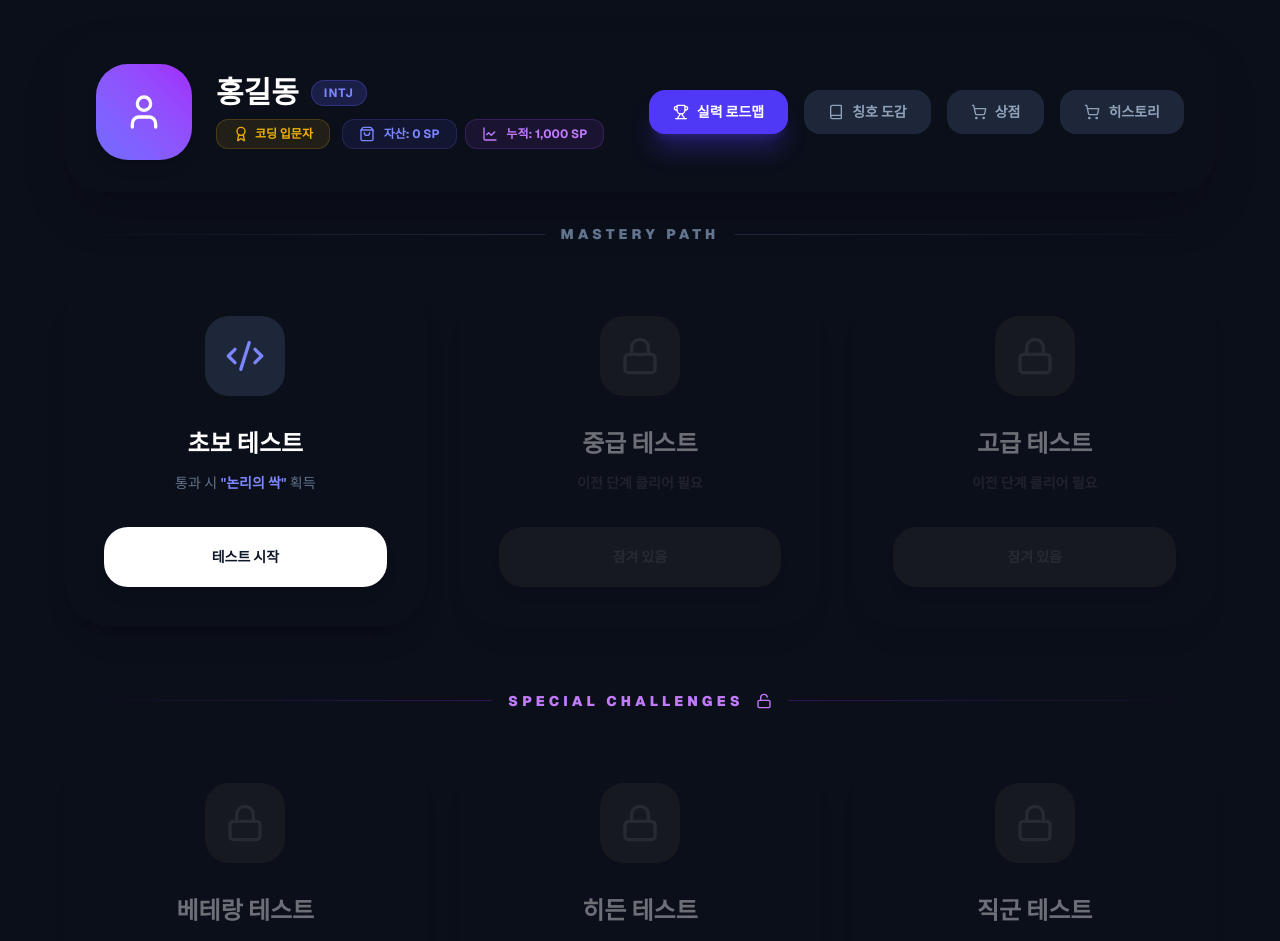
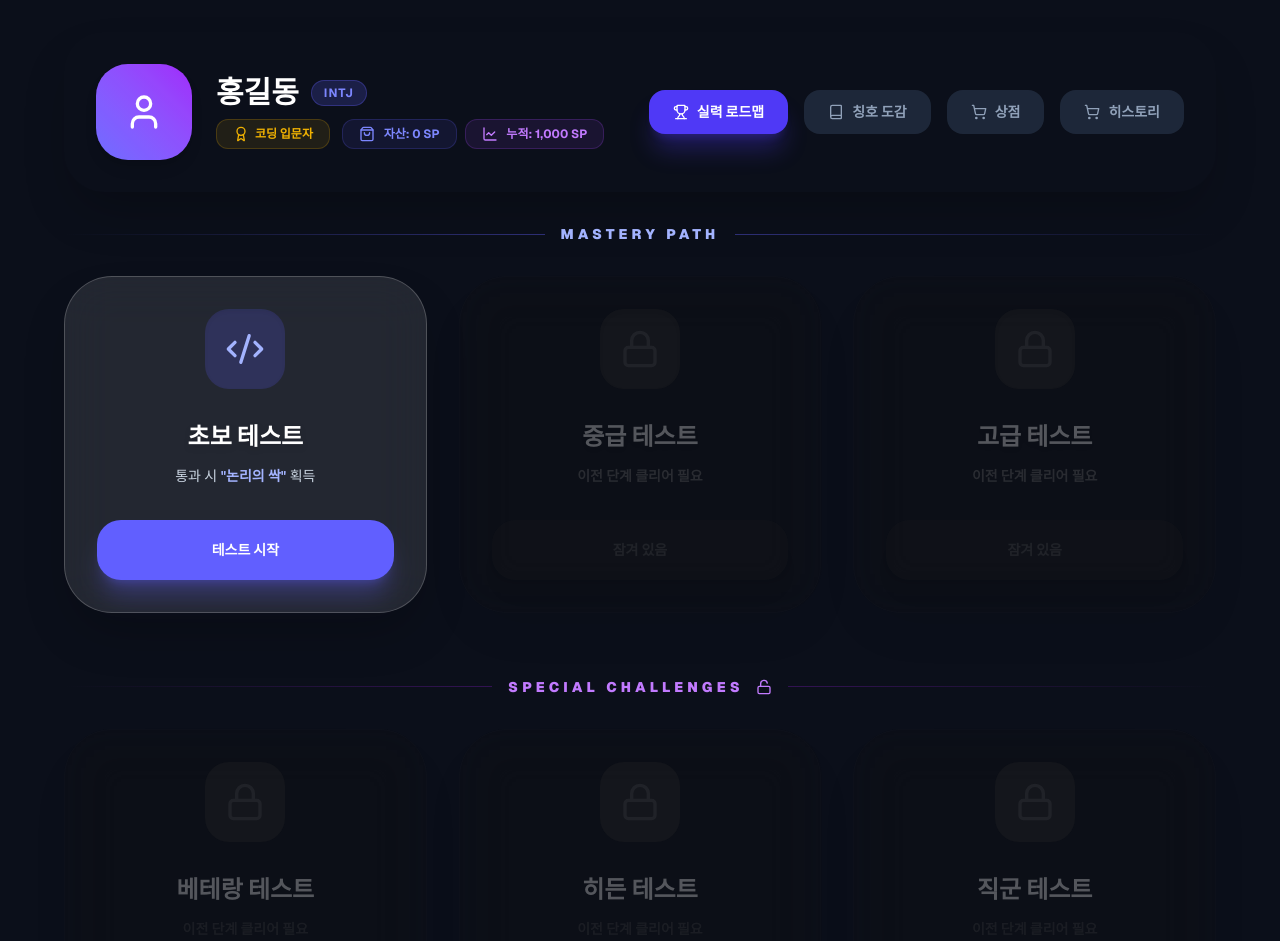
Before and after one commit to job-fit-organization/JobFit, a Next.js app: page /learning in a window 1280 px wide. Shown: the top 941 px of the page. Built offline with nearby package versions, Linux system fonts and the light colour scheme.

Commit message:
컴포넌트 분할 및 카드 디자인 변경

```diff
--- /dev/null
+++ b/src/app/learning/layout/titlecard.tsx
@@ -0,0 +1,27 @@
+import { IconName } from '@/app/learning/data/icon'
+import { Lock } from 'lucide-react';
+
+// 칭호 카드 컴포넌트
+export default function TitleCard({ title, label, icon, isOwned, isActive, onEquip, renderIcon }: { title: string, label: string, icon: IconName, isOwned: boolean, isActive: boolean, onEquip: () => void, renderIcon: (iconName: IconName, className?: string) => React.ReactNode }) {
+    return (
+        <div className={`p-8 rounded-[2.5rem] border transition-all flex items-center justify-between relative overflow-hidden group ${isOwned ? (isActive ? 'bg-indigo-500/10 border-indigo-500/50' : 'bg-slate-800/30 border-white/5 hover:border-indigo-500/30') : 'bg-slate-900/50 border-transparent opacity-60'}`}>
+            {!isOwned && <div className="absolute inset-0 z-10 bg-black/40 backdrop-blur-[1px] flex items-center justify-center"><Lock className="w-6 h-6 text-slate-700" /></div>}
+            <div className="flex items-center gap-5">
+                <div className={`w-12 h-12 rounded-xl flex items-center justify-center transition-all ${isOwned ? 'bg-indigo-500/20 text-indigo-400' : 'bg-slate-800 text-slate-700'}`}>
+                    <div className="w-6 h-6">
+                        {renderIcon(icon)}
+                    </div>
+                </div>
+                <div>
+                    <h4 className={`font-black text-lg ${isOwned ? 'text-white' : 'text-slate-600'}`}>&quot;{title}&quot;</h4>
+                    <p className="text-[10px] text-slate-500 font-bold uppercase tracking-widest">{label} Reward</p>
+                </div>
+            </div>
+            {isOwned && (
+                <button onClick={onEquip} disabled={isActive} className={`px-5 py-2 rounded-xl text-[10px] font-black transition-all ${isActive ? 'bg-indigo-600 text-white' : 'bg-slate-700 text-slate-400 hover:bg-slate-600 hover:text-white'}`}>
+                    {isActive ? 'EQUIPPED' : 'EQUIP'}
+                </button>
+            )}
+        </div>
+    );
+}
--- a/src/app/learning/page.tsx
+++ b/src/app/learning/page.tsx
@@ -3,6 +3,7 @@ import { useState } from 'react';
 import { DIFFICULTIES, STORE_ITEMS, Difficulty, StoreItem } from '@/app/learning/data/data';
 import { Award, User, Trophy, Book, ShoppingCart, ShoppingBag, ChartLine, CheckCircle, Lock, LockOpen, Brain, RotateCcw } from 'lucide-react';
 import { IconName, LUCIDE_ICONS } from '@/app/learning/data/icon'
+import TitleCard from '@/app/learning/layout/titlecard'
 
 export default function LearningPage() {
     // --- 상태 관리 --- 데이터형태
@@ -152,11 +153,13 @@ export default function LearningPage() {
                     {view === 'main' && (
                         <>
                             <section className="mb-16">
+                                {/* 상단 구분선: 더 밝은 인디고 그라데이션으로 변경 */}
                                 <div className="flex items-center gap-4 mb-8">
-                                    <div className="h-px flex-1 bg-gradient-to-r from-transparent to-slate-800"></div>
-                                    <h2 className="text-sm font-black text-slate-500 uppercase tracking-[0.3em]">Mastery Path</h2>
-                                    <div className="h-px flex-1 bg-gradient-to-l from-transparent to-slate-800"></div>
+                                    <div className="h-px flex-1 bg-gradient-to-r from-transparent to-indigo-500/40"></div>
+                                    <h2 className="text-sm font-black text-indigo-300 uppercase tracking-[0.3em]">Mastery Path</h2>
+                                    <div className="h-px flex-1 bg-gradient-to-l from-transparent to-indigo-500/40"></div>
                                 </div>
+
                                 <div className="grid grid-cols-1 md:grid-cols-3 gap-8">
                                     {DIFFICULTIES.filter(d => d.type === 'basic').map((diff) => {
                                         const isOwned = user.ownedTitles.includes(diff.title);
@@ -164,17 +167,33 @@ export default function LearningPage() {
                                         const isLocked = diffIndex > 0 && !user.ownedTitles.includes(DIFFICULTIES[diffIndex - 1].title);
 
                                         return (
-                                            <div key={diff.id} className={`relative glass-card p-10 rounded-[3rem] flex flex-col items-center text-center group transition-all shadow-xl ${isOwned ? 'border-emerald-500/30 bg-emerald-500/5' : isLocked ? 'opacity-40 grayscale pointer-events-none' : 'border-white/5 hover:border-indigo-500/40 hover:-translate-y-2'}`}>
-                                                <div className={`w-20 h-20 rounded-[1.5rem] flex items-center justify-center mb-8 transition-all ${isOwned ? 'bg-emerald-500/20 text-emerald-400' : isLocked ? 'bg-slate-800 text-slate-600' : 'bg-slate-700/50 text-indigo-400 group-hover:scale-110'}`}>
+                                            <div
+                                                key={diff.id}
+                                                className={`relative p-8 rounded-[3rem] flex flex-col items-center text-center group transition-all duration-300 border backdrop-blur-xl shadow-2xl ${isOwned
+                                                    ? 'bg-emerald-500/10 border-emerald-500/40 shadow-emerald-900/20'
+                                                    : isLocked
+                                                        ? 'opacity-30 grayscale pointer-events-none border-white/5 bg-transparent'
+                                                        : 'bg-white/10 border-white/20 hover:border-indigo-400/60 hover:-translate-y-2 hover:bg-white/15'}`}
+                                            >
+                                                {/* 아이콘 박스: 배경과 대비되도록 밝기 조절 */}
+                                                <div className={`w-20 h-20 rounded-[1.5rem] flex items-center justify-center mb-8 transition-all shadow-inner ${isOwned ? 'bg-emerald-500/20 text-emerald-400' : isLocked ? 'bg-slate-800 text-slate-600' : 'bg-indigo-500/20 text-indigo-300 group-hover:scale-110'}`}>
                                                     <div className="w-10 h-10 flex items-center justify-center">
                                                         {isOwned ? <CheckCircle className="w-full h-full" /> : isLocked ? <Lock className="w-full h-full" /> : renderIcon(diff.icon)}
                                                     </div>
                                                 </div>
-                                                <h3 className="text-2xl font-black mb-3 text-white">{diff.label} 테스트</h3>
-                                                <p className="text-sm text-slate-500 mb-8 leading-relaxed">
-                                                    {isLocked ? <span className="text-rose-500/70 font-bold">이전 단계 클리어 필요</span> : <>통과 시 <span className="text-indigo-400 font-bold">&quot;{diff.title}&quot;</span> 획득</>}
+
+                                                <h3 className="text-2xl font-black mb-3 text-white drop-shadow-md">{diff.label} 테스트</h3>
+
+                                                {/* 설명 텍스트: 가독성을 위해 밝은 슬레이트로 변경 */}
+                                                <p className="text-sm text-slate-300 mb-8 leading-relaxed font-medium">
+                                                    {isLocked ? <span className="text-rose-400 font-bold opacity-80">이전 단계 클리어 필요</span> : <>통과 시 <span className="text-indigo-300 font-bold">&quot;{diff.title}&quot;</span> 획득</>}
                                                 </p>
-                                                <button onClick={() => !isLocked && handleStartQuiz(diff)} disabled={isLocked} className={`w-full py-5 rounded-[1.5rem] font-black text-sm transition-all shadow-lg active:scale-95 ${isOwned ? 'bg-slate-700 text-slate-300' : isLocked ? 'bg-slate-800 text-slate-600 cursor-not-allowed' : 'bg-white text-slate-900 hover:bg-indigo-500 hover:text-white'}`}>
+
+                                                <button
+                                                    onClick={() => !isLocked && handleStartQuiz(diff)}
+                                                    disabled={isLocked}
+                                                    className={`w-full py-5 rounded-[1.5rem] font-black text-sm transition-all shadow-xl active:scale-95 ${isOwned ? 'bg-slate-700/50 text-slate-300 border border-white/10' : isLocked ? 'bg-slate-800/50 text-slate-600 cursor-not-allowed' : 'bg-indigo-500 text-white hover:bg-indigo-400 shadow-indigo-500/30'}`}
+                                                >
                                                     {isOwned ? '재도전 하기' : isLocked ? '잠겨 있음' : '테스트 시작'}
                                                 </button>
                                             </div>
@@ -198,8 +217,14 @@ export default function LearningPage() {
                                         const isLocked = diffIndex > 0 && !user.ownedTitles.includes(DIFFICULTIES[diffIndex - 1].title);
 
                                         return (
-                                            <div key={diff.id} className={`relative glass-card p-10 rounded-[3rem] flex flex-col items-center text-center group transition-all shadow-xl ${isOwned ? 'border-emerald-500/30 bg-emerald-500/5' : isLocked ? 'opacity-40 grayscale pointer-events-none' : 'border-white/5 hover:border-indigo-500/40 hover:-translate-y-2'}`}>
-                                                <div className={`w-20 h-20 rounded-[1.5rem] flex items-center justify-center mb-8 transition-all ${isOwned ? 'bg-emerald-500/20 text-emerald-400' : isLocked ? 'bg-slate-800 text-slate-600' : 'bg-slate-700/50 text-indigo-400 group-hover:scale-110'}`}>
+                                            <div
+                                                key={diff.id}
+                                                className={`relative p-8 rounded-[3rem] flex flex-col items-center text-center group transition-all duration-300 border backdrop-blur-xl shadow-2xl ${isOwned
+                                                    ? 'bg-emerald-500/10 border-emerald-500/40 shadow-emerald-900/20'
+                                                    : isLocked
+                                                        ? 'opacity-30 grayscale pointer-events-none border-white/5 bg-transparent'
+                                                        : 'bg-white/10 border-white/20 hover:border-indigo-400/60 hover:-translate-y-2 hover:bg-white/15'}`}
+                                            >     <div className={`w-20 h-20 rounded-[1.5rem] flex items-center justify-center mb-8 transition-all ${isOwned ? 'bg-emerald-500/20 text-emerald-400' : isLocked ? 'bg-slate-800 text-slate-600' : 'bg-slate-700/50 text-indigo-400 group-hover:scale-110'}`}>
                                                     <div className="w-10 h-10 flex items-center justify-center">
                                                         {isOwned ? <CheckCircle className="w-full h-full" /> : isLocked ? <Lock className="w-full h-full" /> : renderIcon(diff.icon)}
                                                     </div>
@@ -395,27 +420,3 @@ export default function LearningPage() {
         </div>
     );
 }
-
-function TitleCard({ title, label, icon, isOwned, isActive, onEquip, renderIcon }: { title: string, label: string, icon: IconName, isOwned: boolean, isActive: boolean, onEquip: () => void, renderIcon: (iconName: IconName, className?: string) => React.ReactNode }) {
-    return (
-        <div className={`p-8 rounded-[2.5rem] border transition-all flex items-center justify-between relative overflow-hidden group ${isOwned ? (isActive ? 'bg-indigo-500/10 border-indigo-500/50' : 'bg-slate-800/30 border-white/5 hover:border-indigo-500/30') : 'bg-slate-900/50 border-transparent opacity-60'}`}>
-            {!isOwned && <div className="absolute inset-0 z-10 bg-black/40 backdrop-blur-[1px] flex items-center justify-center"><Lock className="w-6 h-6 text-slate-700" /></div>}
-            <div className="flex items-center gap-5">
-                <div className={`w-12 h-12 rounded-xl flex items-center justify-center transition-all ${isOwned ? 'bg-indigo-500/20 text-indigo-400' : 'bg-slate-800 text-slate-700'}`}>
-                    <div className="w-6 h-6">
-                        {renderIcon(icon)}
-                    </div>
-                </div>
-                <div>
-                    <h4 className={`font-black text-lg ${isOwned ? 'text-white' : 'text-slate-600'}`}>&quot;{title}&quot;</h4>
-                    <p className="text-[10px] text-slate-500 font-bold uppercase tracking-widest">{label} Reward</p>
-                </div>
-            </div>
-            {isOwned && (
-                <button onClick={onEquip} disabled={isActive} className={`px-5 py-2 rounded-xl text-[10px] font-black transition-all ${isActive ? 'bg-indigo-600 text-white' : 'bg-slate-700 text-slate-400 hover:bg-slate-600 hover:text-white'}`}>
-                    {isActive ? 'EQUIPPED' : 'EQUIP'}
-                </button>
-            )}
-        </div>
-    );
-}
```
